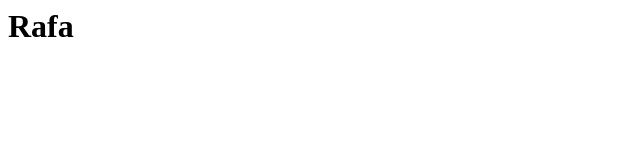
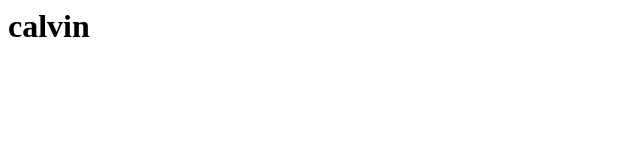
Before and after one commit to ndaru21/learn-git, a plain HTML site: page index.html in a window 1280 px wide. Shown: the full height of the page, 0-640 px from the left. Drawn offline with Linux system fonts and the light colour scheme.

Commit message:
nambahin nama calvin

```diff
--- a/index.html
+++ b/index.html
@@ -1 +1 @@
-<h1>Rafa</h1>
+<h1>calvin</h1>
```
